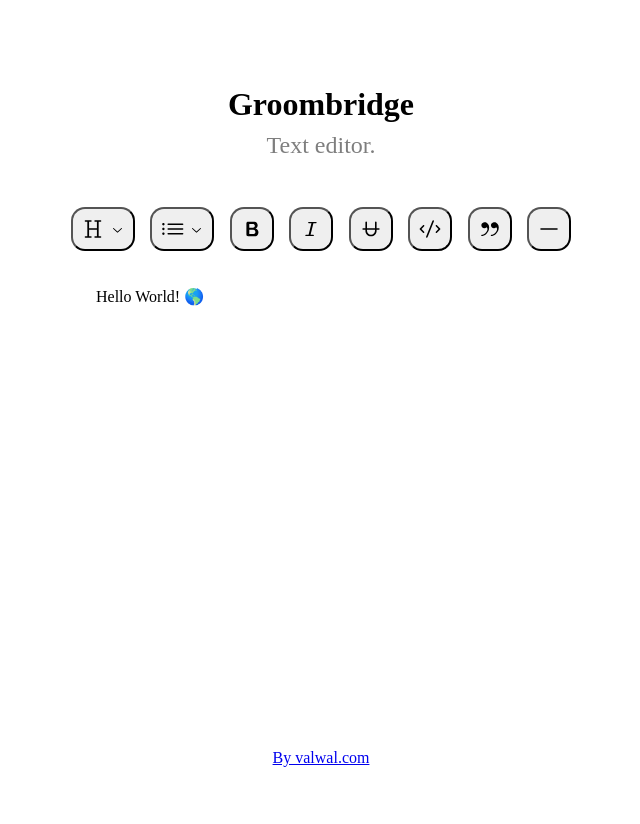
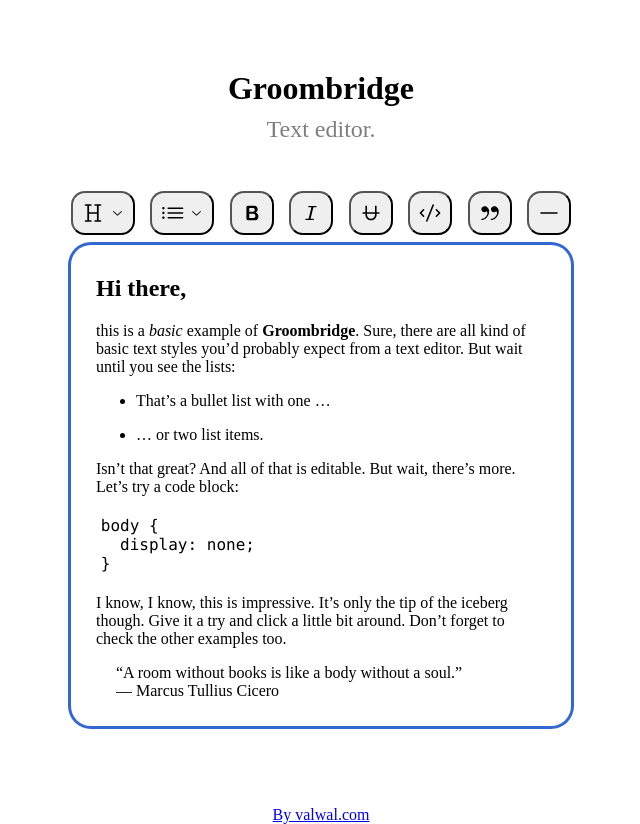
Before and after one commit to ValentinWalter/Groombridge, a Next.js app: page / in a window 1280 px wide. Shown: the whole page, without its empty margins (319-959 px from the left). Built offline with nearby package versions, Linux system fonts and the light colour scheme.

Commit message:
Animate toolbar buttons

```diff
--- a/components/Editor.tsx
+++ b/components/Editor.tsx
@@ -6,7 +6,34 @@
 export default function EditorView() {
   const editor = useEditor({
     extensions: [StarterKit],
-    content: "<p>Hello World! 🌎️</p>",
+    content: `
+				<h2>
+          Hi there,
+        </h2>
+        <p>
+          this is a <em>basic</em> example of <strong>Groombridge</strong>. Sure, there are all kind of basic text styles you’d probably expect from a text editor. But wait until you see the lists:
+        </p>
+        <ul>
+          <li>
+            That’s a bullet list with one …
+          </li>
+          <li>
+            … or two list items.
+          </li>
+        </ul>
+        <p>
+          Isn’t that great? And all of that is editable. But wait, there’s more. Let’s try a code block:
+        </p>
+        <pre><code class="language-css">body {\n  display: none;\n}</code></pre>
+        <p>
+          I know, I know, this is impressive. It’s only the tip of the iceberg though. Give it a try and click a little bit around. Don’t forget to check the other examples too.
+        </p>
+        <blockquote>
+					“A room without books is like a body without a soul.”
+          <br />
+          — Marcus Tullius Cicero
+        </blockquote>
+				`,
     autofocus: true,
     editorProps: {
       attributes: {
--- a/components/ToolbarButton.tsx
+++ b/components/ToolbarButton.tsx
@@ -21,7 +21,10 @@
           <Icons.ChevronDownIcon />
         </DropdownMenu.Trigger>
 
-        <DropdownMenu.Content className={styles.dropdown}>
+        <DropdownMenu.Content
+          onCloseAutoFocus={(event) => event.preventDefault()}
+          className={styles.dropdown}
+        >
           {item.children?.map((child) => {
             return (
               <DropdownMenu.Item
--- a/styles/Editor.module.scss
+++ b/styles/Editor.module.scss
@@ -13,7 +13,7 @@
 
   &:focus {
     outline: 0;
-    box-shadow: 0 0 0 3px var(--blue8);
+    box-shadow: 0 0 0 3px highlight;
   }
 
   blockquote {
@@ -52,10 +52,17 @@
     border-radius: 14px;
     width: 44px;
     height: 44px;
+    transition: transform 0.14s ease-out,
+      background-color 0.14s cubic-bezier(0.16, 1, 0.3, 1);
 
     &:hover {
       cursor: pointer;
       background-color: var(--gray6);
+    }
+
+    &:active {
+      color: inherit;
+      transform: scale(0.9);
     }
 
     &.active {
@@ -65,6 +72,10 @@
 
     &[aria-haspopup="menu"] {
       width: 64px;
+
+      &:active {
+        transform: none;
+      }
     }
 
     svg:first-child {
@@ -79,23 +90,29 @@
 }
 
 .dropdown {
-  background-color: rgba($color: white, $alpha: 0.32);
-  backdrop-filter: blur(20px);
-  -webkit-backdrop-filter: blur(20px);
+  background-color: white;
+  padding: 6px;
+  border-radius: 14px;
   border: 0.5px solid var(--mauve7);
-  padding: 6px;
-  border-radius: 10px;
-  border: 0.5px solid var(--mauve7);
-  box-shadow: 0 4px 8px 0 var(--mauve5);
+  box-shadow: 0 16px 22px 0 rgba($color: black, $alpha: 0.1);
   min-width: 150px;
+
+  @media (prefers-reduced-motion: no-preference) {
+    animation-duration: 0.4s;
+    animation-timing-function: cubic-bezier(0.16, 1, 0.3, 1);
+    willchange: transform, opacity;
+    &[data-state="open"] {
+      animation-name: slidein;
+    }
+  }
 
   .item {
     padding: 8px;
-    border-radius: 6px;
+    border-radius: 8px;
 
     &:hover {
       cursor: pointer;
-      background-color: var(--gray6);
+      background-color: rgba($color: black, $alpha: 0.05);
       outline: none;
     }
 
@@ -109,3 +126,15 @@
     }
   }
 }
+
+@keyframes slidein {
+  from {
+    opacity: 0.8;
+    transform: translateX(2%) scale(0.8);
+  }
+
+  to {
+    opacity: 1;
+    transform: translateX(0) scale(1);
+  }
+}
--- a/styles/Home.module.scss
+++ b/styles/Home.module.scss
@@ -1,4 +1,5 @@
 .container {
+	padding: 0 15px;
   min-height: 100vh;
   display: flex;
   flex-direction: column;
```
